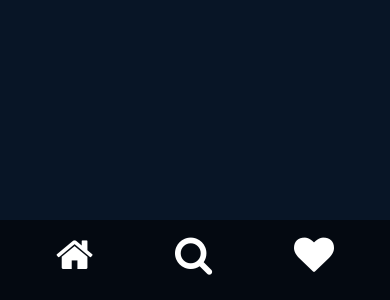
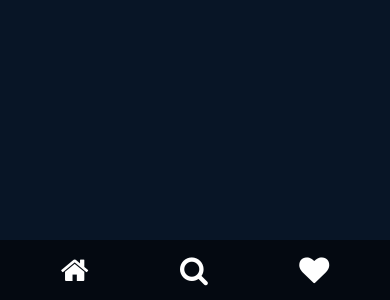
Before and after one commit to Kronos892/ProjectArt, a React Native app: screen / in a window 390 px wide. Shown: the part 544-844 px from the top of the page. Built offline with nearby package versions, Linux system fonts and the light colour scheme.

Commit message:
Add new files

```diff
--- a/components/navbar.js
+++ b/components/navbar.js
@@ -3,13 +3,13 @@ import { View, Text, StyleSheet, Image } from "react-native";
 import { FontAwesome5, FontAwesome } from '@expo/vector-icons'
 
 
-
+const iconSize = 30;
 const Navbar = () => {
     return (
         <View style={style.View}>
-            <FontAwesome name="home" color={'#fff'} size={40} />
-            <FontAwesome name="search" color={'#fff'} size={40} />
-            <FontAwesome name="heart" color={'#fff'} size={40} />
+            <FontAwesome name="home" color={'#fff'} size={iconSize} />
+            <FontAwesome name="search" color={'#fff'} size={iconSize} />
+            <FontAwesome name="heart" color={'#fff'} size={iconSize} />
         </View>
     )
 }
@@ -20,7 +20,7 @@ const style = StyleSheet.create({
         paddingTop: 50,
     },
     View: {
-        height: 80,
+
         flexDirection: "row",
         justifyContent: "space-around",
         padding: 15,
```
Also changed, not shown: screens/favourite-screen.js (added), screens/main-screen.js (added), screens/search-screen.js (added), screens/view-screen.js (added).
